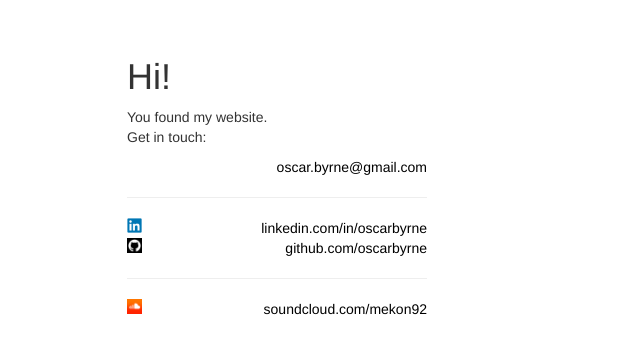
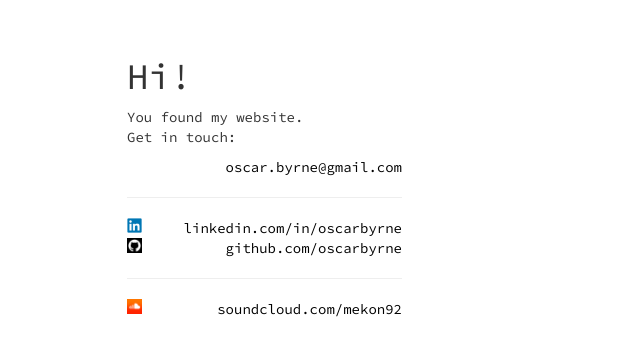
Before and after one commit to oscarbyrne/website, a plain HTML site: page index.html in a window 1280 px wide. Shown: the whole page, without its empty margins (0-640 px from the left). Drawn offline with nearby package versions, Linux system fonts and the light colour scheme.

Commit message:
Tweak width; Use monospaced font

```diff
--- a/index.html
+++ b/index.html
@@ -5,6 +5,7 @@
   <meta charset="utf-8"/>
   <link rel="stylesheet" type="text/css" href="main.css">
   <link rel="stylesheet" href="https://maxcdn.bootstrapcdn.com/bootstrap/3.3.6/css/bootstrap.min.css"/>
+  <link rel="stylesheet" href="https://fonts.googleapis.com/css?family=Source+Code+Pro">
 </head>
 <body>
   <div class="container">
--- a/main.css
+++ b/main.css
@@ -1,3 +1,6 @@
+* {
+    font-family: 'Source Code Pro', monospace;
+}
 a:link
 {
    color: #000000;
@@ -11,5 +14,5 @@ a:visited
 .contact {
   margin-top: 5%;
   margin-left: 5%;
-  width: 300px;
+  width: 275px;
 }
```
